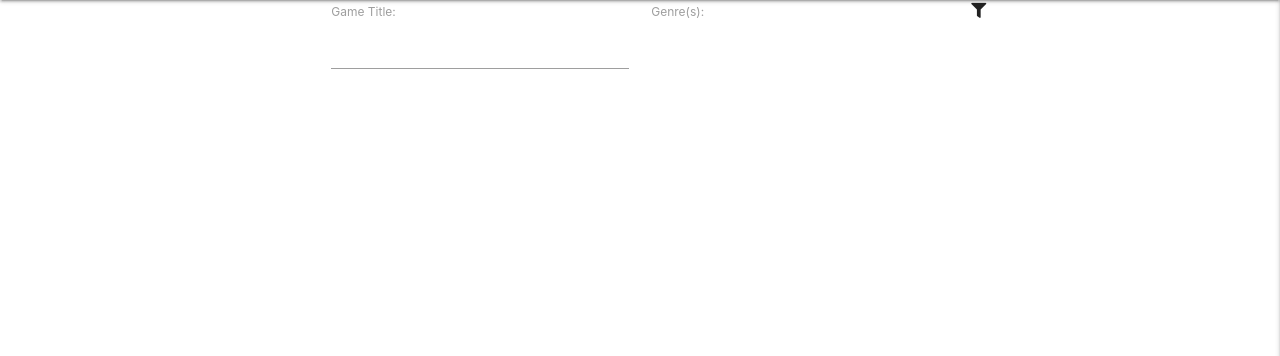
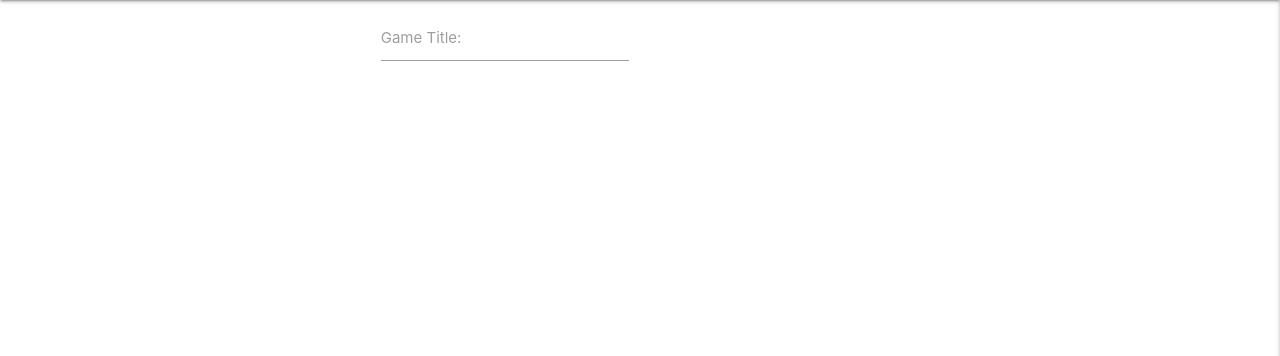
Before and after one commit to lavadax/Halliday-Games, a Flask app: page /search in a window 1280 px wide. Shown: the part 64-420 px from the top of the page. Run offline with Flask 2, Linux system fonts and the light colour scheme; data that the repository does not hold is empty; some libraries are stand-ins or nearby versions.

Commit message:
Add materialize input elements for search

```diff
--- a/templates/search.html
+++ b/templates/search.html
@@ -1,23 +1,21 @@
 {% extends "reviews.html" %}
 {% block search %}
-    <div class="row">
-        <div class="col s3 offset-s3">
-            <label for="title">Game Title: </label>
-            <input type="text" name="title" id="title">
+    <div class="row valign-wrapper" id="search-bar">
+        <div class="col s6">
+            <div class="input-field margin-right right">
+                <input id="game-title" type="text" class="validate">
+                <label for="game-title">Game Title: </label>
+            </div>
         </div>
-        <div class="col s3">
-            <label for="genre">Genre(s): </label>
-            <div class="input-field">
+        <div class="col s6">
+            <div class="input-field margin-left">
                 <select multiple>
-                  <option value="" disabled selected></option>
+                  <option value="" disabled selected>Genre(s)</option>
                   <option value="1">Genre 1</option>
                   <option value="2">Genre 2</option>
                   <option value="3">Genre 3</option>
                 </select>
               </div>
         </div>
-        <div class="col s3">
-            <i class="fas fa-filter"></i>
-        </div>
     </div>
 {% endblock %}
```
